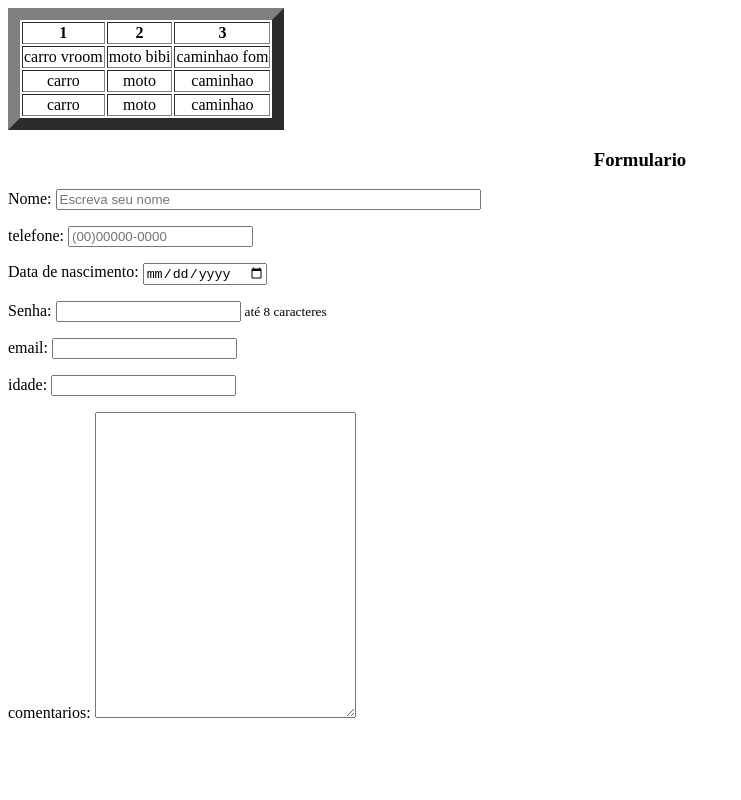
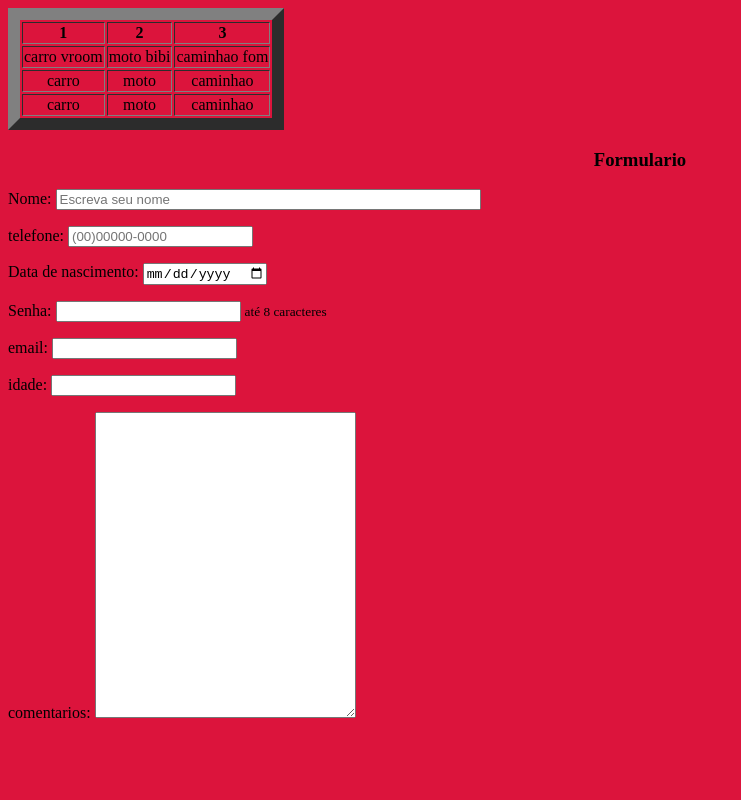
Before and after one commit to JoaoVMP11/DI_cc_2semestre, a plain HTML site: page aulaDI07082025/paginas/Pagina2.html in a window 1280 px wide. Shown: the top 800 px of the page, without its empty margins (0-741 px from the left). Drawn offline with Linux system fonts and the light colour scheme.

Commit message:
ultimo commit 21082025

```diff
--- a/aulaDI07082025/paginas/Pagina2.html
+++ b/aulaDI07082025/paginas/Pagina2.html
@@ -3,6 +3,7 @@
 <head>
     <meta charset="UTF-8">
     <meta name="viewport" content="width=device-width, initial-scale=1.0">
+    <link rel="stylesheet" type="text/css" href="../style.css"/>
     <title>PAGINA 2 </title>
 </head>
 <body>
--- a/aulaDI07082025/style.css
+++ b/aulaDI07082025/style.css
@@ -0,0 +1,4 @@
+/*introducao de elementos*/
+body {
+    background-color: crimson;
+}
```
